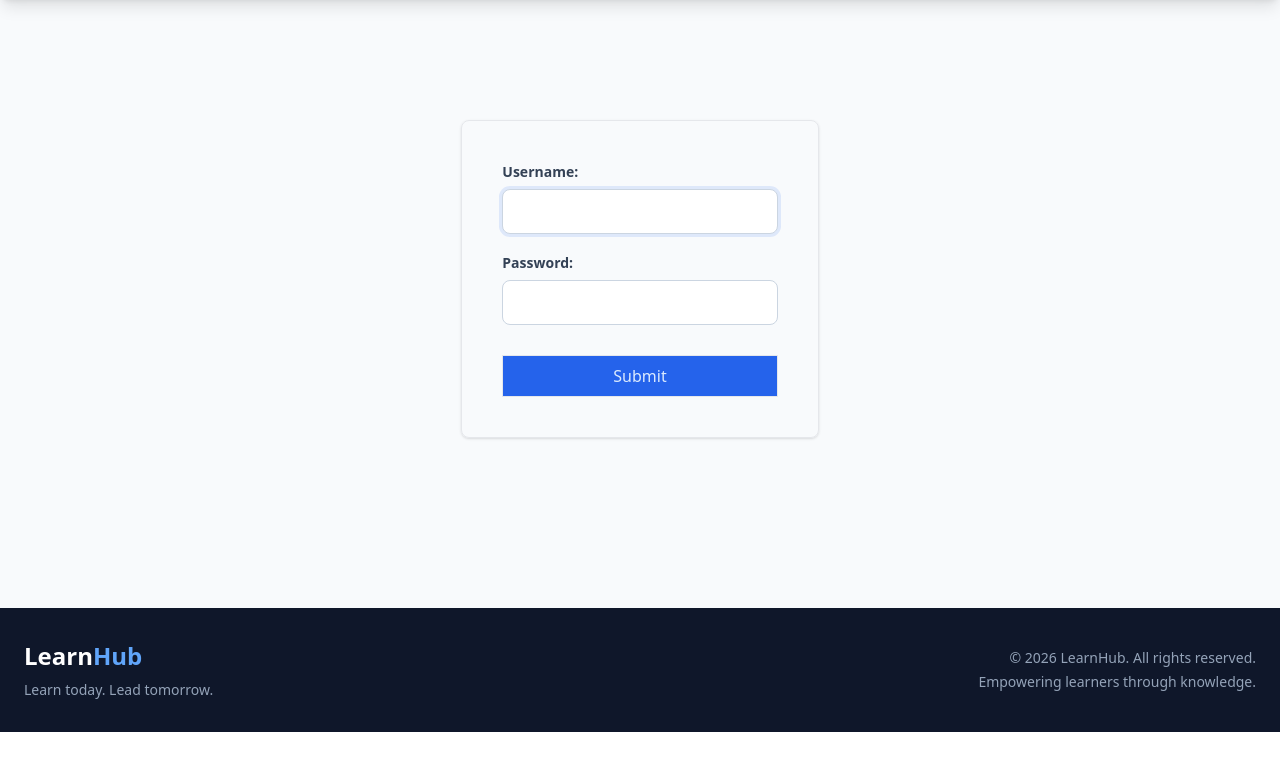
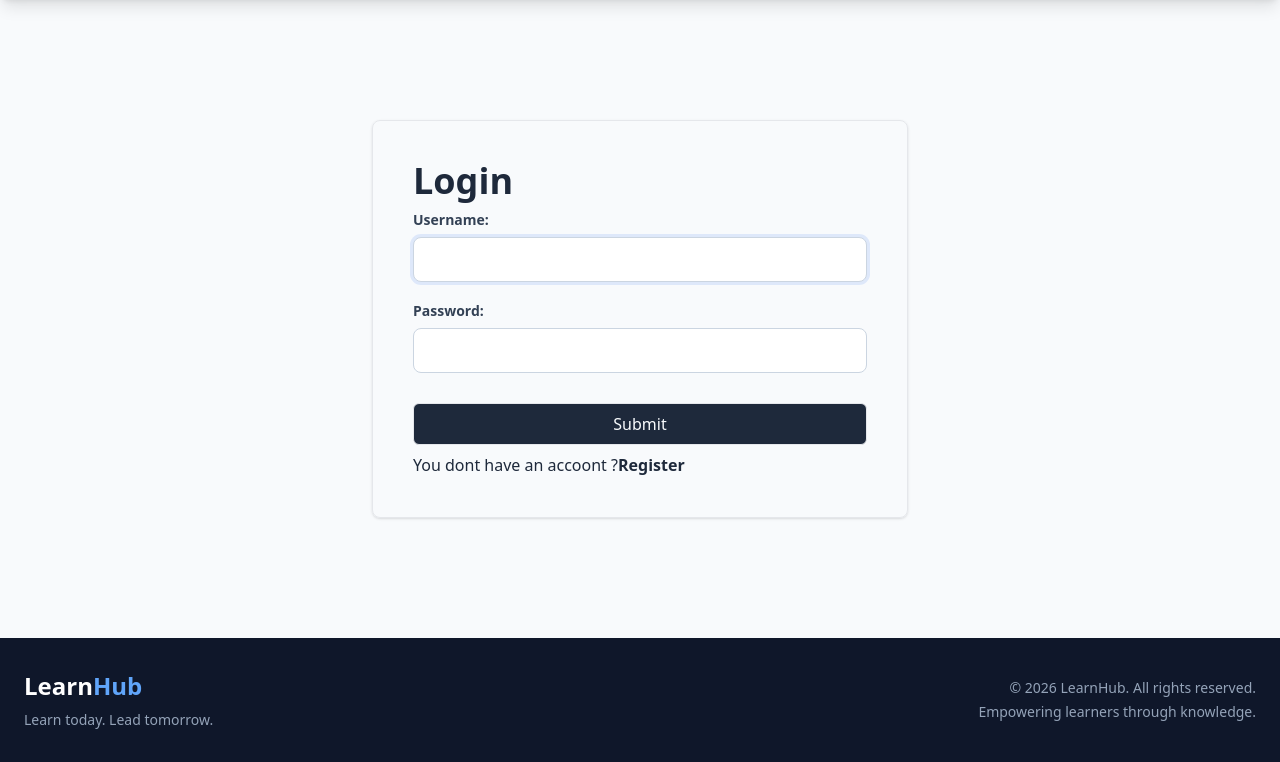
Before and after one commit to Ashik05102005/LearnHub, a Django app: page /accounts/login/ in a window 1280 px wide. Shown: the part 68-830 px from the top of the page. Before the commit the page ends 800 px from the top, so only its background shows below. Run offline with Django 5.2, Linux system fonts and the light colour scheme; some libraries are stand-ins or nearby versions.

Commit message:
update ui of login and register pages

```diff
--- a/accounts/templates/registration/login.html
+++ b/accounts/templates/registration/login.html
@@ -2,13 +2,20 @@
 {% block content %}
 <div  class="w-full flex justify-center p-20 ">
     <form method="post"
-    class="grid border shadow rounded-lg p-10 sm:w-full md:w-1/2 lg:w-1/3 ">
+    class="grid border shadow rounded-lg p-10 sm:w-full md:w-2/3 lg:w-1/2 ">
+        <h1
+        class="text-4xl font-semibold text-slate-800 mb-2"
+        >Login</h1>
         {% csrf_token %}
         {{form.as_p}}
         <button
         type="submit"
-        class="border bg-[#2563eb] p-2 text-blue-100 mt-3"
+        class="border bg-slate-800 p-2 text-slate-50 mt-3 rounded-md"
         >Submit</button>
+        <a
+        class="mt-2"
+        href="{% url 'register' %}"
+        >You dont have an accoont ?<span class="text-slate-800 font-semibold">Register</span> </a>
     </form>
 </div>
 {% endblock %}
```
Also changed, not shown: accounts/templates/register.html (+8 -3 lines).
